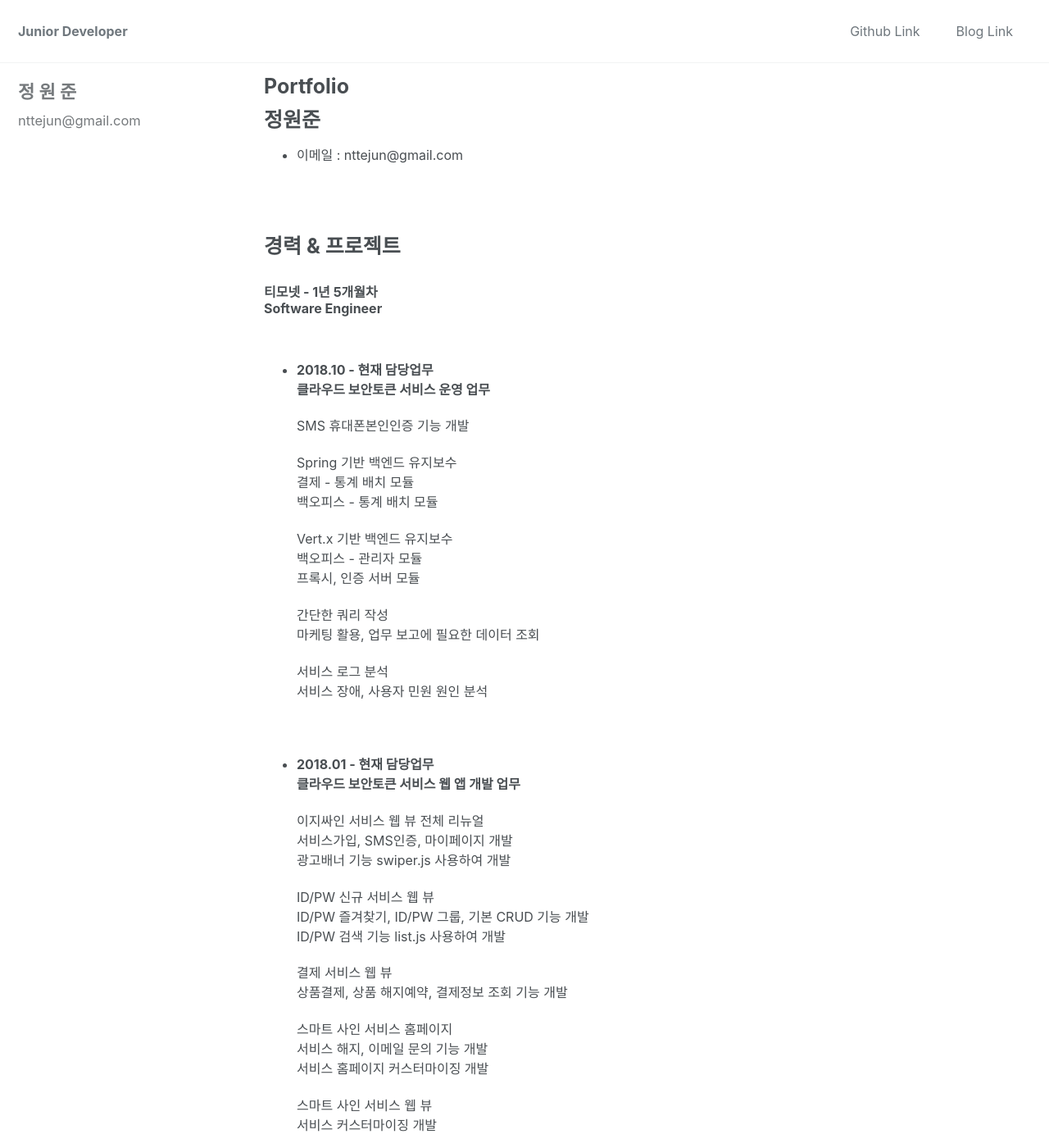
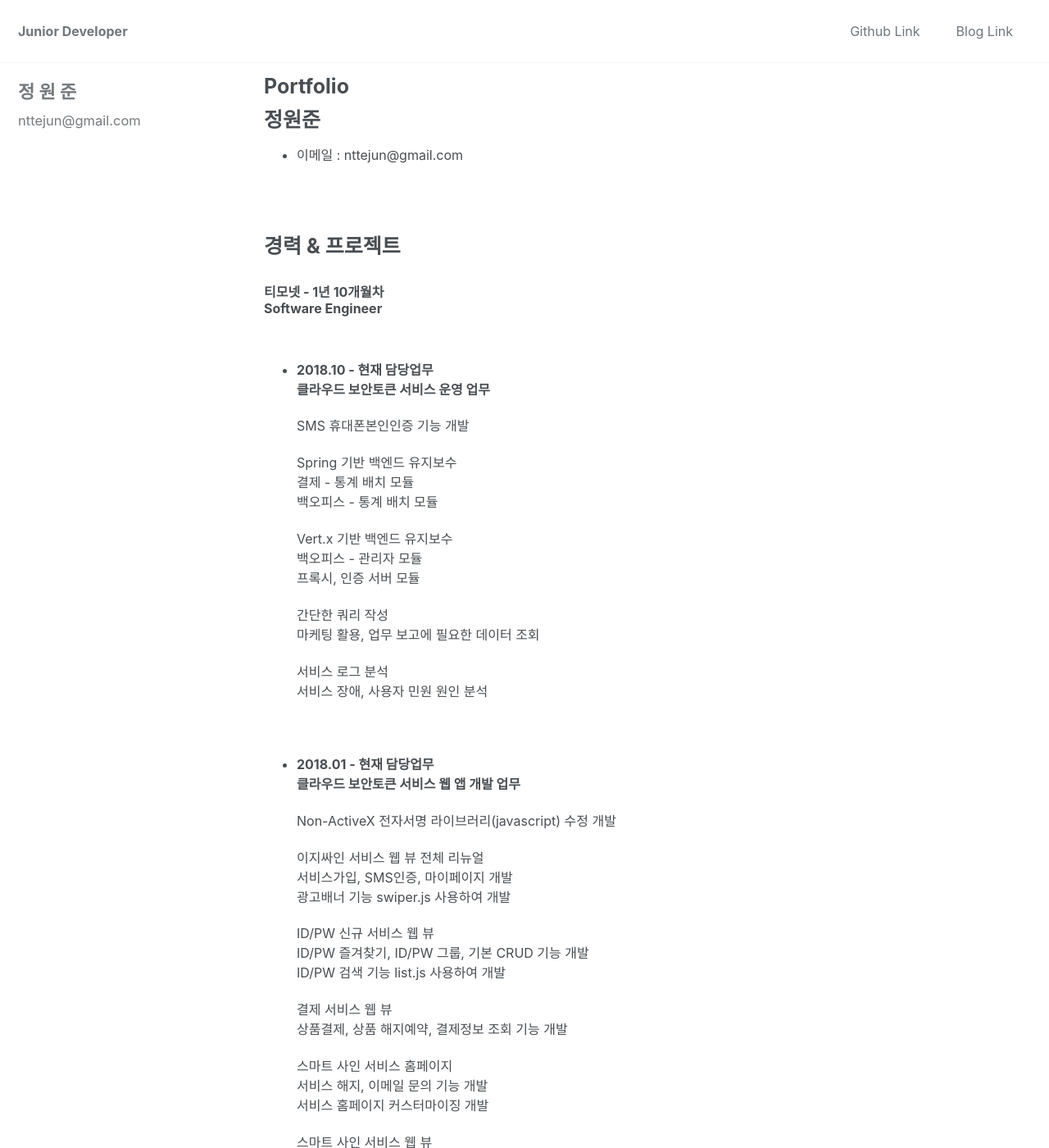
Before and after one commit to nttejun/nttejun.github.io, a Jekyll site: the page built from _posts/2019-04-28-portfolio.md, in a window 1280 px wide and 1400 px high. Shown: the whole window at 82% size. Built offline with Jekyll 4.4.1, drawn with Linux system fonts in a browser that asks for light colours; cached includes are drawn as plain includes; nearby versions of some CDN libraries; some of the changed text lies outside the part shown.

Commit message:
Updated portfolio 20190811

```diff
--- a/_posts/2019-04-28-portfolio.md
+++ b/_posts/2019-04-28-portfolio.md
@@ -6,7 +6,7 @@
 <br>
 
 <h1>경력 & 프로젝트</h1>
-<h3>티모넷 - 1년 5개월차<br>
+<h3>티모넷 - 1년 10개월차<br>
 Software Engineer</h3>
 
 <br>
@@ -44,6 +44,10 @@ Software Engineer</h3>
 
 - <b>2018.01 - 현재 담당업무</b><br>
 <b>클라우드 보안토큰 서비스 웹 앱 개발 업무</b>
+
+    <p>
+    Non-ActiveX 전자서명 라이브러리(javascript) 수정 개발
+    </p>
 
     <p>
     이지싸인 서비스 웹 뷰 전체 리뉴얼<br>
@@ -112,8 +116,8 @@ Software Engineer</h3>
         - https://github.com/nttejun
     - 스터디를 하면서 하나의 주제를 끝까지 학습해 나가고 있습니다.
         - [2017.10 - 2019.02] 스프링5 레시피, JAVA 언어로 배우는 디자인 패턴, 이펙티브 자바 2판, 3판 스터디
+        - [2018.04 - 2018.05] 리펙토링 스터디
         - [2018.01 - 2018.02] 알고리즘 스터디
-        - [2018.04 - 2018.05] 리펙토링 스터디
         - [2017.09 - 2017.11] 교내 알고리즘 스터디
     - 개인적인 시간은 만들고 싶은 서비스, 관심 있는 기술을 사용하여 개발하는 것을 좋아합니다.
         - 개인 프로젝트 진행
```
